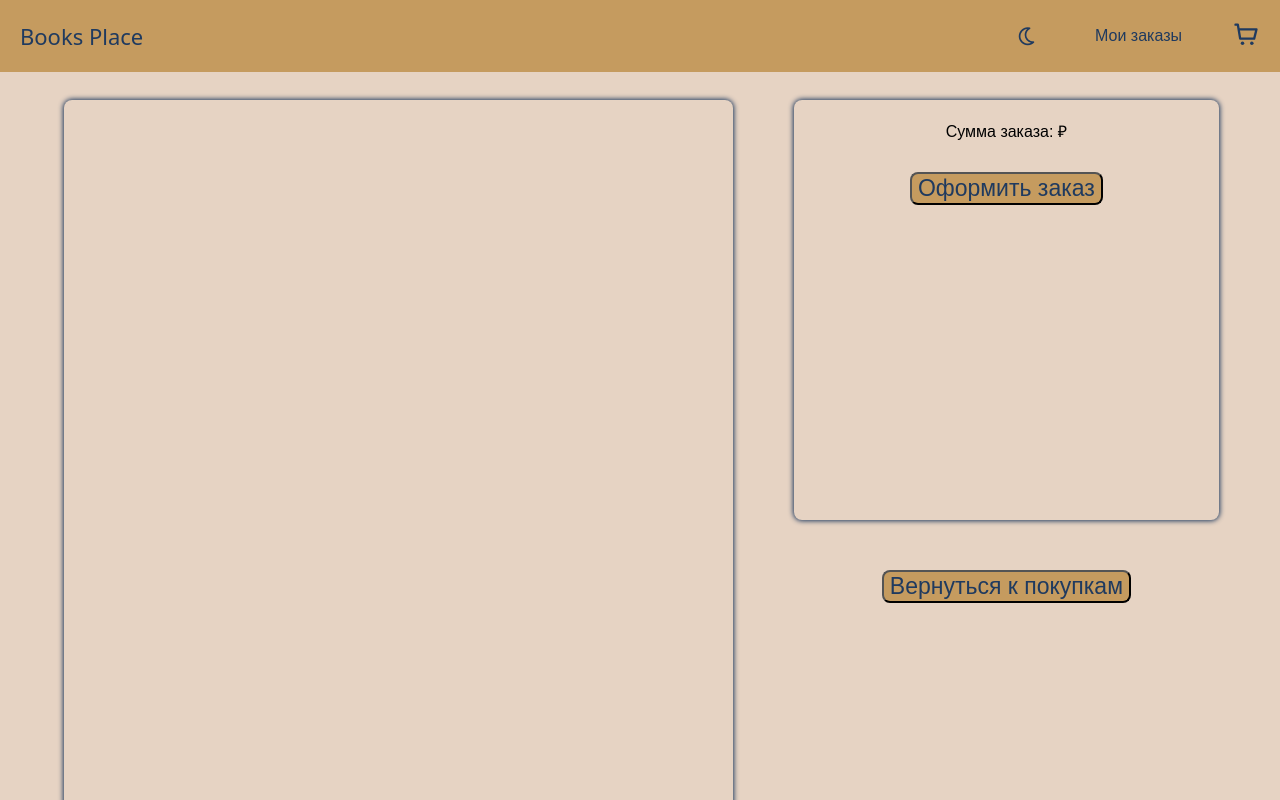
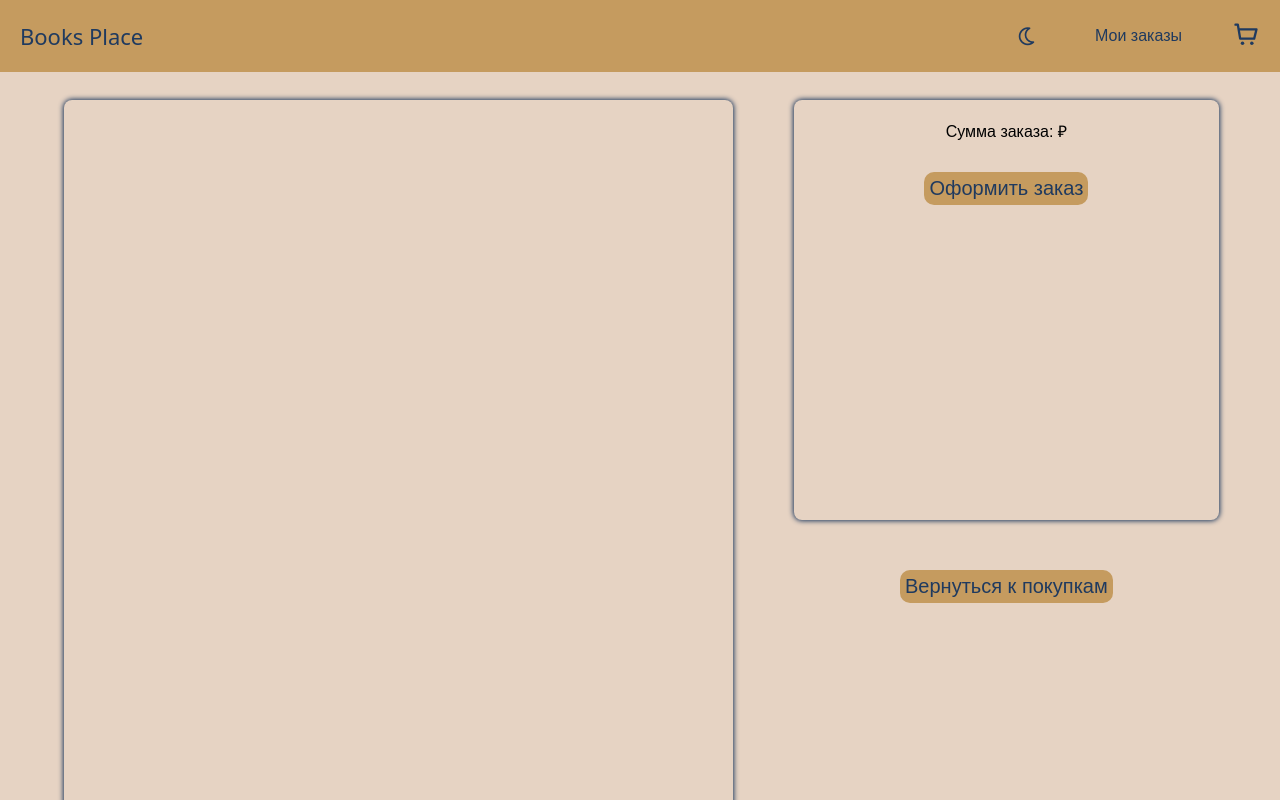
Before and after one commit to dmitryi-88/ReactBookShop, a React (Vite) app: page /cart in a window 1280 px wide. Shown: the top 800 px of the page. Built offline with nearby package versions, Linux system fonts and the light colour scheme; a web font is replaced by a local one.

Commit message:
start working with cart

```diff
--- a/src/hooks/UseLocalStorage.jsx
+++ b/src/hooks/UseLocalStorage.jsx
@@ -4,8 +4,4 @@ const useLocalStorage = () => {
     const [cart, setCart] = useState(() => {
         return localStorage.getItem("cart") || "";
     });
-
-    const addToCart = (item) => {
-
-    }
 };
--- a/src/pages/Cart/Cart.jsx
+++ b/src/pages/Cart/Cart.jsx
@@ -2,6 +2,8 @@ import styles from "./Cart.module.scss";
 
 import { useReducer, useMemo } from "react";
 import { NavLink } from "react-router-dom";
+
+import cartReducer from "../../reducers/cardReducer";
 
 function Cart() {
     return (
@@ -15,7 +17,7 @@ function Cart() {
                 </div>
 
                 <div className={styles.returnToCatalog}>
-                    <NavLink to={'/'}>
+                    <NavLink to={'/'} viewTransition>
                         <button>Вернуться к покупкам</button>
                     </NavLink>
                 </div>
--- a/src/pages/Cart/Cart.module.scss
+++ b/src/pages/Cart/Cart.module.scss
@@ -1,12 +1,14 @@
 @use "../../Variables" as *;
 
 @mixin cartButtons {
-    font-size: 23px;
+    font-size: 20px;
+    padding: 5px;
 
     color: var(--text-color);
     background-color: var(--accent-color);
 
-    border-radius: 8px;
+    border-radius: 10px;
+    border: 0;
 
     cursor: pointer;
     transition: ease-out 0.2s;
--- /dev/null
+++ b/src/reducers/cardReducer.jsx
@@ -0,0 +1,20 @@
+function cartReducer(state, action) {
+    switch (action.type) {
+        case "ADD":
+            return
+
+        case "REMOVE":
+            return
+
+        case "UPDATE_QUANTITY":
+            return
+
+        case "CLEAR":
+            return
+
+        default:
+            return state
+    }
+}
+
+export default cartReducer
```
